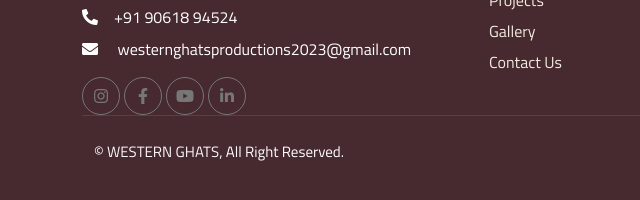
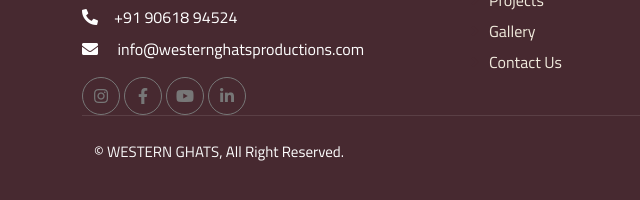
Before and after one commit to westernghatsproductions/portfolio, a plain HTML site: page about.html in a window 1280 px wide. Shown: the part 834-1034 px from the top of the page, 0-640 px from the left. Drawn offline with nearby package versions, Linux system fonts and the light colour scheme; no server answers.

Commit message:
email updated

```diff
--- a/about.html
+++ b/about.html
@@ -195,7 +195,7 @@
             <p class="mb-2 ">
               <i class="fa fa-envelope me-3"></i
               >
-              <span class="footer-mail"> westernghatsproductions2023@gmail.com</span>
+              <span class="footer-mail"> info@westernghatsproductions.com </span>
             </p>
             <div class="d-flex pt-2">
              <a
```
Also changed, not shown: contact.html (+1 -1 lines), gallery.html (+1 -1 lines), index.html (+1 -1 lines), project.html (+1 -1 lines), service.html (+1 -1 lines).
